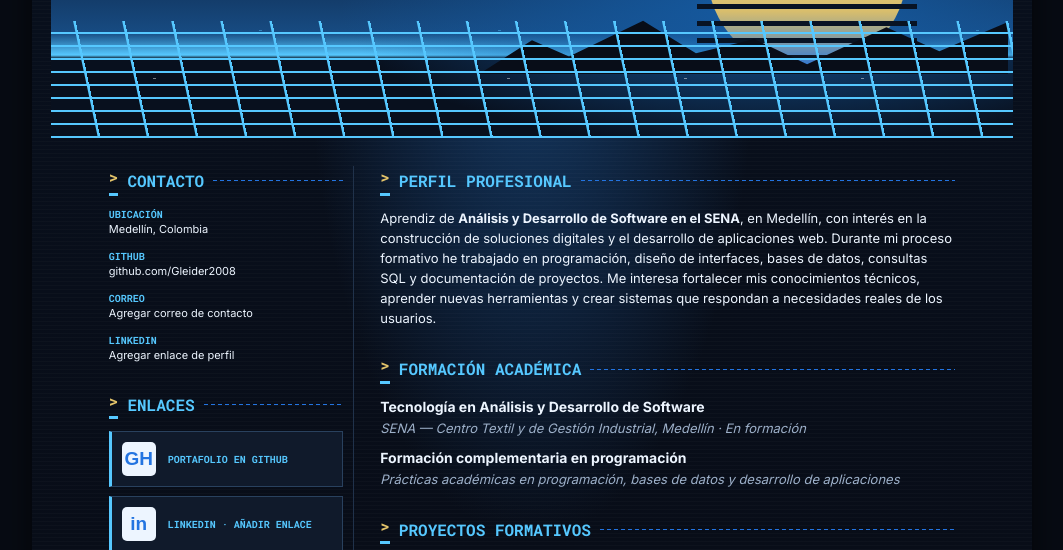
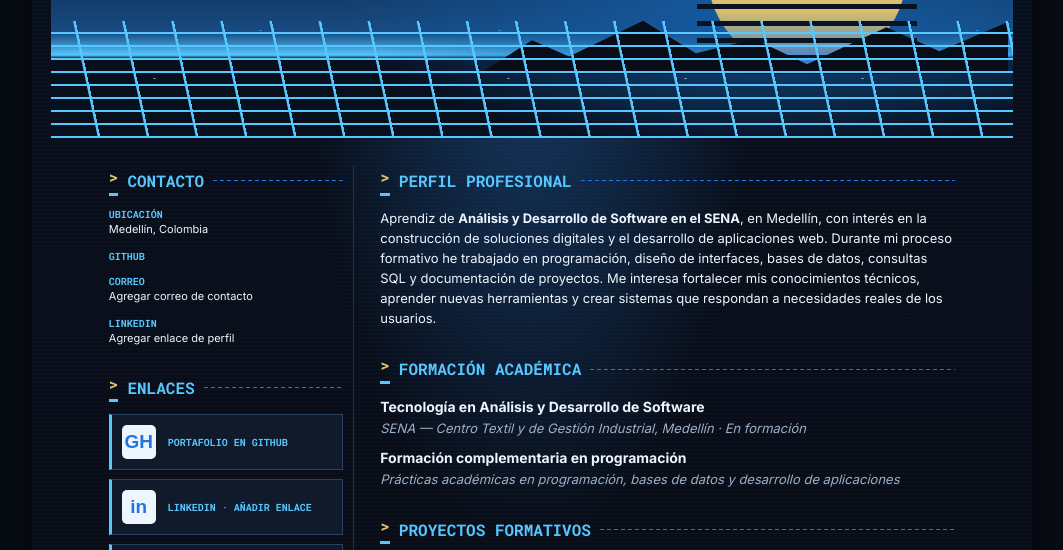
Before and after one commit to Gleider2008/Gleider2008, a plain HTML site: page index.html in a window 1280 px wide. Shown: the part 250-800 px from the top of the page, without its empty margins (108-1171 px from the left). Drawn offline with Linux system fonts and the light colour scheme.

Commit message:
Update index.html

```diff
--- a/index.html
+++ b/index.html
@@ -94,7 +94,7 @@ h3{font-size:14px;margin:0;font-weight:700}
   <section class="section">
     <h2 class="section-title">Contacto</h2>
     <div class="small-label">Ubicación</div><div class="contact">Medellín, Colombia</div>
-    <div class="small-label">GitHub</div><div class="contact"><a href="https://github.com/lillystarfull">github.com/Gleider2008</a></div>
+    <div class="small-label">GitHub</div><div class="contact">
     <div class="small-label">Correo</div><div class="contact">Agregar correo de contacto</div>
     <div class="small-label">LinkedIn</div><div class="contact">Agregar enlace de perfil</div>
   </section>
```
